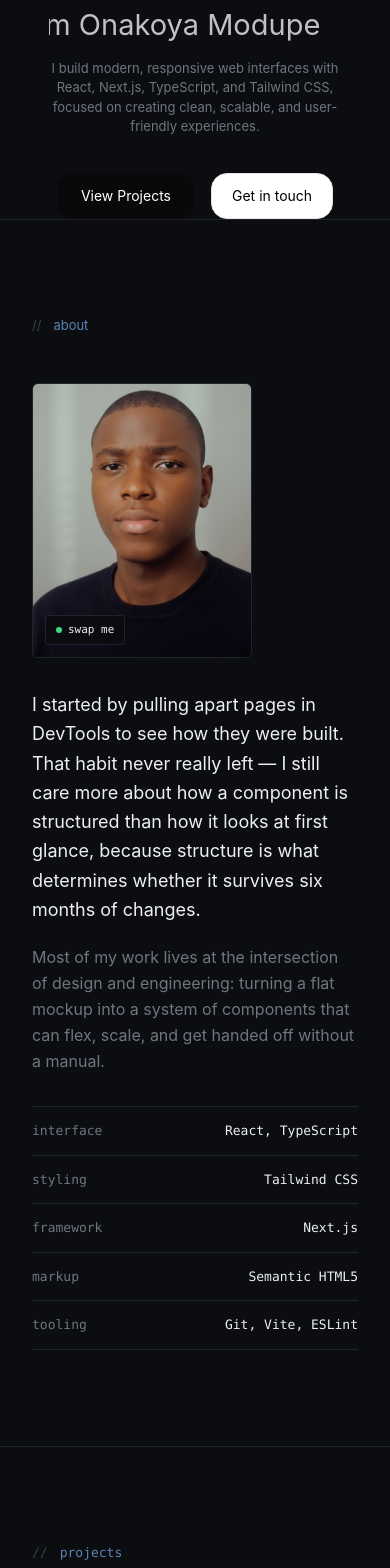
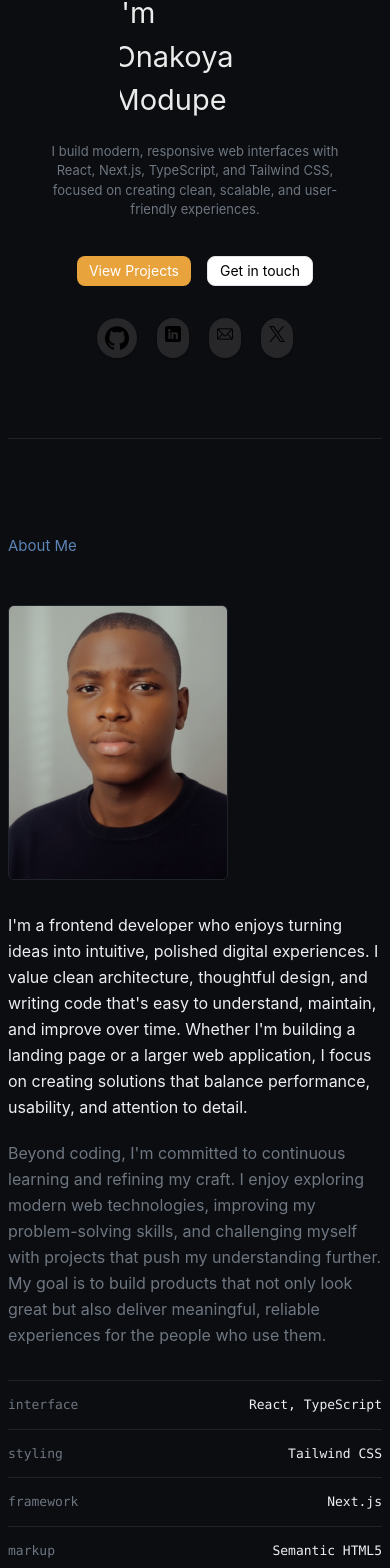
Before and after one commit to Modupe-Onakoya/onakoya-modupe-portfolio, a React (Vite) app: page / in a window 390 px wide. Shown: the part 209-1777 px from the top of the page. Built offline with nearby package versions, Linux system fonts and the light colour scheme.

Commit message:
finished the about page

```diff
--- a/src/App.jsx
+++ b/src/App.jsx
@@ -10,7 +10,7 @@ import Projects from "./Components/Projects"
 function App() {
 
   return (
-    <div className="bg-[#0B0D10] h-screen pt-10">
+    <div className="bg-[#0B0D10] py-5 px-2 sm:px-10">
       <Navbar />
       <Hero />
       <About />
--- a/src/Components/About.jsx
+++ b/src/Components/About.jsx
@@ -7,12 +7,12 @@ const About = () => {
 
 
 
-    const PROFILE = {
+    const profile = {
         aboutParagraphs: [
-            "I started by pulling apart pages in DevTools to see how they were built. That habit never really left — I still care more about how a component is structured than how it looks at first glance, because structure is what determines whether it survives six months of changes.",
+            "I'm a frontend developer who enjoys turning ideas into intuitive, polished digital experiences. I value clean architecture, thoughtful design, and writing code that's easy to understand, maintain, and improve over time. Whether I'm building a landing page or a larger web application, I focus on creating solutions that balance performance, usability, and attention to detail.",
         ],
         aboutParagraphsMuted: [
-            "Most of my work lives at the intersection of design and engineering: turning a flat mockup into a system of components that can flex, scale, and get handed off without a manual.",
+            "Beyond coding, I'm committed to continuous learning and refining my craft. I enjoy exploring modern web technologies, improving my problem-solving skills, and challenging myself with projects that push my understanding further. My goal is to build products that not only look great but also deliver meaningful, reliable experiences for the people who use them.",
         ],
         stack: [
             { role: "interface", tools: "React, TypeScript" },
@@ -27,38 +27,34 @@ const About = () => {
     return (
         <section
             id="about"
-            className="py-24 border-t border-[#1F242B]  mx-auto px-8 bg-[#0B0D10] w-full"
+            className="py-24 border-t border-[#1F242B]  mx-auto mt-20 bg-[#0B0D10] w-full"
         >
             {/* Section label */}
-            <p className=" text-[13px] text-[#6E7681] mb-12 flex items-baseline gap-3">
-                <span className="text-[#3a4048]">//</span>
-                <span className="text-[#5C84B5]">about</span>
+            <p className=" text-[15px] text-[#6E7681] mb-12 flex items-baseline gap-3">
+                <span className="text-[#5C84B5]">About Me</span>
             </p>
 
             {/* Three column grid */}
             <div className="grid grid-cols-1 md:grid-cols-[1fr_1.3fr_1fr] gap-8 md:gap-12 items-start">
 
                 {/* Avatar */}
-                <div className="relative w-full max-w-[220px] md:max-w-none aspect-[4/5] rounded-md overflow-hidden border border-[#1F242B] bg-[#12151A] group">
+                <div className=" w-full max-w-[220px] md:max-w-none aspect-[4/5] rounded-md overflow-hidden border border-[#1F242B] bg-[#12151A] group">
                     <img
                         src={assets.profile}
                         alt="Profile photo placeholder — swap for your own"
                         className="w-full h-full object-cover grayscale-[15%] contrast-[1.05] transition-all duration-500 group-hover:grayscale-0 group-hover:scale-[1.03]"
                     />
-                    <span className="absolute bottom-3 left-3 font-mono text-[11px] text-[#EDEFF2] bg-[#0B0D0F]/75 border border-[#1F242B] backdrop-blur-sm px-2.5 py-1.5 rounded-[3px] flex items-center gap-1.5">
-                        <span className="w-1.5 h-1.5 rounded-full bg-[#3ddc84] inline-block" />
-                        swap me
-                    </span>
+
                 </div>
 
                 {/* Bio text */}
                 <div>
-                    {PROFILE.aboutParagraphs.map((p, i) => (
-                        <p key={i} className="text-lg text-[#EDEFF2] mb-5 leading-relaxed">
+                    {profile.aboutParagraphs.map((p, i) => (
+                        <p key={i} className="sm:text-lg text-[#EDEFF2] mb-5 leading-relaxed">
                             {p}
                         </p>
                     ))}
-                    {PROFILE.aboutParagraphsMuted.map((p, i) => (
+                    {profile.aboutParagraphsMuted.map((p, i) => (
                         <p key={i} className="text-base text-[#6E7681] leading-relaxed">
                             {p}
                         </p>
@@ -67,7 +63,7 @@ const About = () => {
 
                 {/* Stack list */}
                 <div className="flex flex-col">
-                    {PROFILE.stack.map((row, i) => (
+                    {profile.stack.map((row, i) => (
                         <div
                             key={row.role}
                             className={`flex justify-between py-3.5 border-b border-[#1F242B] font-mono text-[13px] ${i === 0 ? "border-t border-[#1F242B]" : ""
--- a/src/Components/Contact.jsx
+++ b/src/Components/Contact.jsx
@@ -1,37 +1,16 @@
 import React from 'react'
 import { assets } from '../assets/assets'
+import Links from './Links'
 const Contact = () => {
     return (
         <div className="py-24 border-t border-[#1F242B]  mx-auto px-8 bg-[#0B0D10]" id='contact'>
 
-            <h2 className='text-white text-[13px] text-[#6E7681] mb-12 flex items-baseline gap-3'>
-                contact</h2>
-            <p className='text-white text-5xl font-italic max-w-xl'>
-                Got something to build? <span> Let's talk.</span>
+            <h2 className=' text-[15px] text-[#5C84B5] mb-12 flex items-baseline gap-3'>
+                Contact</h2>
+            <p className='text-white text-5xl font-italic max-w-xl leading-relaxed font-italic'>
+                Got something to build? <span className='text-[#FF6B4A]'> Let's talk.</span>
             </p>
-            <div className='flex gap-5 pt-1 '>
-                <a href="https://github.com/Modupe-Onakoya"
-                    target="_blank"
-                    rel="noopener noreferrer" className='border bg-white border-gray-300 rounded-full p-2 shadow-sm'>
-                    <img alt='' src={assets.github} className='xl:w-6 xl:h-6 w-4 h-4  ' />
-                </a>
-                <a href="https://www.linkedin.com/in/modupe-onakoya"
-                    target="_blank"
-                    rel="noopener noreferrer " className='border border-gray-300 rounded-full p-2 shadow-sm'>
-                    <img alt='' src={assets.linkedin} className='xl:w-6 xl:h-6 w-4 h-4' />
-                </a>
-                <a href="mailto:onakoyamodupe0@gmail.com" className='border border-gray-300 rounded-full p-2 shadow-sm'>
-                    <img alt='' src={assets.email} className='xl:w-6 xl:h-6 w-4 h-4' />
-
-                </a>
-                <a href="https://twitter.com/@dhuks__"
-                    target="_blank"
-                    rel="noopener noreferrer" className='border border-gray-300 rounded-full p-2 shadow-sm'>
-                    <img alt='' src={assets.twitter} className='xl:w-6 xl:h-6 w-4 h-4' />
-
-                </a>
-                4
-            </div>
+            <Links />
 
         </div>
     )
--- a/src/Components/Hero.jsx
+++ b/src/Components/Hero.jsx
@@ -1,6 +1,7 @@
 import React from 'react'
 import { useState, useRef, useEffect } from 'react'
 import HeroText from './HeroText'
+import Links from './Links'
 const Hero = () => {
     const [mobileOpen, setMobileOpen] = useState(false)
     const dashboardRef = useRef(null)
@@ -30,7 +31,7 @@ const Hero = () => {
 
     return (
 
-        <header className='flex flex-col items-center px-4 text-white'>
+        <header className='flex flex-col items-center px-4 text-white bg-[#0B0D10]'>
 
 
             <div className="flex flex-wrap items-center justify-center gap-2 px-2 py-1 mt-30 rounded-full border border-zinc-200">
@@ -45,18 +46,19 @@ const Hero = () => {
             </div>
             {/* <h1 className='text-5xl md:text-[70px]/18 text-center max-w-[1000px] mt-4 bg-clip-text leading-tight font-medium'>A Frontend Developer </h1> */}
             <HeroText />
-            <p className="text-[#6E7681] text-center sm:max-w-[500px] lg:pt-3 text-[13px] sm:text-base max-w-[287px]">
+            <p className="text-[#6E7681] text-center sm:max-w-[500px] lg:pt-3 text-[13px] sm:text-base max-w-[300px]">
                 I build modern, responsive web interfaces with React, Next.js, TypeScript, and Tailwind CSS, focused on creating clean, scalable, and user-friendly experiences.
             </p>
 
-            <div className='flex gap-4 mt-9'>
-                <button className="bg-zinc-950 hover:bg-zinc-800 text-white text-sm px-6 py-3 rounded-2xl transition cursor-pointer">
+            <div className='flex gap-4 mt-9 mb-3'>
+                <button className="bg-[#E8A33D] hover:bg-zinc-800 text-white text-sm sm:px-6 sm:py-3  py-1 px-3 rounded-lg sm:rounded-2xl transition cursor-pointer">
                     <a href="#projects"> View Projects</a>
                 </button>
-                <button className="bg-white text-black border border-zinc-200 hover:border-zinc-300 text-sm px-5 py-3 rounded-2xl transition cursor-pointer">
+                <button className="bg-white text-black border  hover:bg-zinc-800 hover:text-white border-zinc-200 hover:border-zinc-300 text-sm rounded-lg sm:px-5 sm:py-3 px-3 py-1 sm:rounded-2xl transition cursor-pointer">
                     <a href="#contact"> Get in touch</a>
                 </button>
             </div>
+            <Links />
 
 
         </header>
--- a/src/Components/HeroText.jsx
+++ b/src/Components/HeroText.jsx
@@ -24,8 +24,8 @@ const HeroText = () => {
                     initial={{ opacity: 0, x: directions[index] * -80 }}
                     animate={{ opacity: 1, x: 0 }}
                     exit={{ opacity: 0, x: directions[index] * 80 }}
-                    transition={{ duration: 0.8, ease: "easeInOut" }}
-                    className="sm:text-[clamp(36px,7vw,92px)] text-[29px] max-md:py-3 "
+                    transition={{ duration: 0.6, ease: "easeInOut" }}
+                    className="sm:text-[clamp(36px,7vw,92px)] text-[29px] max-md:py-5 max-sm:max-w-[150px] "
                 >
                     {phrases[index]}
                 </motion.h1>
--- /dev/null
+++ b/src/Components/Links.jsx
@@ -0,0 +1,32 @@
+import React from 'react'
+import { assets } from '../assets/assets'
+
+const Links = () => {
+    return (
+        <div className='flex gap-5 pt-5 '>
+            <a href="https://github.com/Modupe-Onakoya"
+                target="_blank"
+                rel="noopener noreferrer" className='hover:-translate-y-2  bg-zinc-800 hover:bg-[#FF6B4A]  rounded-full p-2 shadow-sm'>
+                <img alt='' src={assets.github} className='  w-6 h-6 ' />
+            </a>
+            <a href="https://www.linkedin.com/in/modupe-onakoya"
+                target="_blank"
+                rel="noopener noreferrer " className='hover:-translate-y-2  rounded-full p-2 shadow-sm bg-zinc-800  hover:bg-[#FF6B4A]'>
+                <img alt='' src={assets.linkedin} className='xl:w-6 xl:h-6 w-4 h-4' />
+            </a>
+            <a href="mailto:onakoyamodupe0@gmail.com" className=' hover:-translate-y-2 rounded-full p-2 shadow-sm bg-zinc-800  hover:bg-[#FF6B4A]'>
+                <img alt='' src={assets.email} className='xl:w-6 xl:h-6 w-4 h-4' />
+
+            </a>
+            <a href="https://twitter.com/@dhuks__"
+                target="_blank"
+                rel="noopener noreferrer" className='hover:-translate-y-2 rounded-full p-2 shadow-sm bg-zinc-800 hover:bg-[#FF6B4A]'>
+                <img alt='' src={assets.twitter} className='xl:w-6 xl:h-6 w-4 h-4' />
+
+            </a>
+
+        </div>
+    )
+}
+
+export default Links
--- a/src/Components/Navbar.jsx
+++ b/src/Components/Navbar.jsx
@@ -4,23 +4,20 @@ import { assets } from '../assets/assets'
 const Navbar = () => {
     const [isOpen, setIsOpen] = useState(false)
     const [isBlur, setIsBlur] = useState(false)
+    const [isScroll, setIsScroll] = useState(false)
 
 
-    // if (window.scrollY > 10) {
-    //     setIsBlur(true)
-    // }
+    useEffect(() => {
+        if (isOpen) {
+            document.body.style.overflow = "hidden";
+        } else {
+            document.body.style.overflow = "auto";
+        }
 
-    // useEffect(() => {
-    //     if (isOpen) {
-    //         document.body.style.overflow = "hidden";
-    //     } else {
-    //         document.body.style.overflow = "auto";
-    //     }
-
-    //     return () => {
-    //         document.body.style.overflow = "auto";
-    //     };
-    // }, [isOpen]);
+        return () => {
+            document.body.style.overflow = "auto";
+        };
+    }, [isOpen]);
     useEffect(() => {
         function handleScroll() {
             setIsBlur(window.scrollY > 50);
@@ -29,13 +26,25 @@ const Navbar = () => {
         return () => window.removeEventListener("scroll", handleScroll);
     }, []);
 
+    useEffect(() => {
+        function scroll() {
+            if (scrollY > 400) {
+                setIsScroll(true)
+            }
+            else {
+                setIsScroll(false)
+            }
+        }
+        window.addEventListener("scroll", scroll);
+        return () => window.removeEventListener("scroll", scroll);
+    }, [])
 
     return (
         <div className={`flex justify-center mx-auto z-100 `}>
             <nav className={` bg-[#0B0D10] fixed flex items-center border blur-75  max-md:justify-between border-slate-700
-                 px-6 py-4 rounded-full text-white text-sm w-fit mx-auto`}>
+                 px-6 py-4 rounded-full text-white text-sm w-fit mx-auto z-100`}>
 
-                <div className="hidden md:flex items-center gap-6 ml-7">
+                <div className="hidden md:flex items-center gap-6 ml-7 ">
                     <a href="#" className="relative overflow-hidden h-6 group">
                         <span className="block group-hover:-translate-y-full transition-transform duration-300 text-[#E8A33D]">Home</span>
                         <span
@@ -111,6 +120,11 @@ const Navbar = () => {
 
                 </div>
             </nav >
+            {isScroll ?
+                <h2 className='fixed bottom-0 right-0 z-100 text-white '> <a href='#'>moo</a> </h2>
+                : null
+
+            }
         </div>
 
 
--- a/src/Components/ProjectCard.jsx
+++ b/src/Components/ProjectCard.jsx
@@ -21,7 +21,7 @@ const ProjectCard = ({ project }) => {
 
                 {/* Col 3 — desc */}
                 <div className='flex flex-col gap-2'>
-                    <h3 className="font-serif font-medium text-[24px] leading-tight transition-colors duration-200 group-hover:text-[#FF6B4A]">
+                    <h3 className=" font-medium text-[24px] leading-tight text-[#FF6B4A] transition-colors duration-200 group-hover:text-[#FF6B4A]">
                         {project.title}
                     </h3>
                     <p className="text-[#6E7681] text-[15px] leading-relaxed flex-1">
--- a/src/Components/Projects.jsx
+++ b/src/Components/Projects.jsx
@@ -7,7 +7,7 @@ const Projects = () => {
     return (
         <section
             id="projects"
-            className="py-24 border-t border-[#1F242B]  mx-auto px-8 bg-[#0B0D10]"
+            className="py-24 border-t border-[#1F242B]  mx-auto sm:px-8 bg-[#0B0D10]"
         >
             <SectionLabel />
             {projects.map((project) => (
--- a/src/Components/SectionLabel.jsx
+++ b/src/Components/SectionLabel.jsx
@@ -2,9 +2,8 @@ import React from 'react'
 
 const SectionLabel = () => {
     return (
-        <p className="font-mono text-[13px] text-[#6E7681] mb-12 flex items-baseline gap-3">
-            <span className="text-[#3a4048]">//</span>
-            <span className="text-[#5C84B5]">projects</span>
+        <p className="text-[15px] text-[#6E7681]  flex items-baseline gap-3">
+            <span className="text-[#5C84B5]">Some of my work</span>
         </p>
     );
 
--- a/src/assets/assets.js
+++ b/src/assets/assets.js
@@ -10,6 +10,8 @@ import github from './github.png'
 import email from './email.png'
 import twitter from './twitter.png'
 import close_white from './close-white.png'
+import hotel_site from './hotel-site.png'
+
 
 
 
@@ -25,7 +27,7 @@ export const assets = {
     close_black,
     profile,
     download_icon,
-    linkedin, email, github, twitter, close_white
+    linkedin, email, github, twitter, close_white, hotel_site
 }
 
 export const projects = [
@@ -33,30 +35,30 @@ export const projects = [
         index: "01",
         year: "2026",
         role: "Personal project",
-        title: "Northwind Dashboard",
+        title: "Hotel Booking S6ite",
         desc: "An internal analytics dashboard with real-time filtering and virtualized tables for large datasets.",
         tags: ["React", "TypeScript", "Tailwind"],
-        href: "#",
-        image: "https://placehold.co/600x400/12151A/5C84B5?text=Project+1",
-    },
-    {
-        index: "02",
-        year: "2025",
-        role: "Freelance",
-        title: "Lumen Studio Site",
-        desc: "Marketing site for a design studio built with Next.js. 98+ Lighthouse score across the board.",
-        tags: ["Next.js", "Contentful", "Framer Motion"],
-        href: "#",
-        image: "https://placehold.co/600x400/12151A/FF6B4A?text=Project+2",
-    },
-    {
-        index: "03",
-        year: "2025",
-        role: "Open source",
-        title: "formly",
-        desc: "A lightweight headless form-validation library for React — schema-based, under 4kb gzipped.",
-        tags: ["React", "TypeScript", "Vite"],
-        href: "#",
-        image: "https://placehold.co/600x400/12151A/3ddc84?text=Project+3",
-    },
+        href: "https://hotel-booking-site-beta.vercel.app/",
+        image: assets.hotel_site,
+    }
+    // {
+    //     index: "02",
+    //     year: "2025",
+    //     role: "Freelance",
+    //     title: "Lumen Studio Site",
+    //     desc: "Marketing site for a design studio built with Next.js. 98+ Lighthouse score across the board.",
+    //     tags: ["Next.js", "Contentful", "Framer Motion"],
+    //     href: "#",
+    //     image: "https://placehold.co/600x400/12151A/FF6B4A?text=Project+2",
+    // },
+    // {
+    //     index: "03",
+    //     year: "2025",
+    //     role: "Open source",
+    //     title: "formly",
+    //     desc: "A lightweight headless form-validation library for React — schema-based, under 4kb gzipped.",
+    //     tags: ["React", "TypeScript", "Vite"],
+    //     href: "#",
+    //     image: "https://placehold.co/600x400/12151A/3ddc84?text=Project+3",
+    // },
 ];
```
Also changed, not shown: 1 other file (tests, documents, lock files or other folders).
